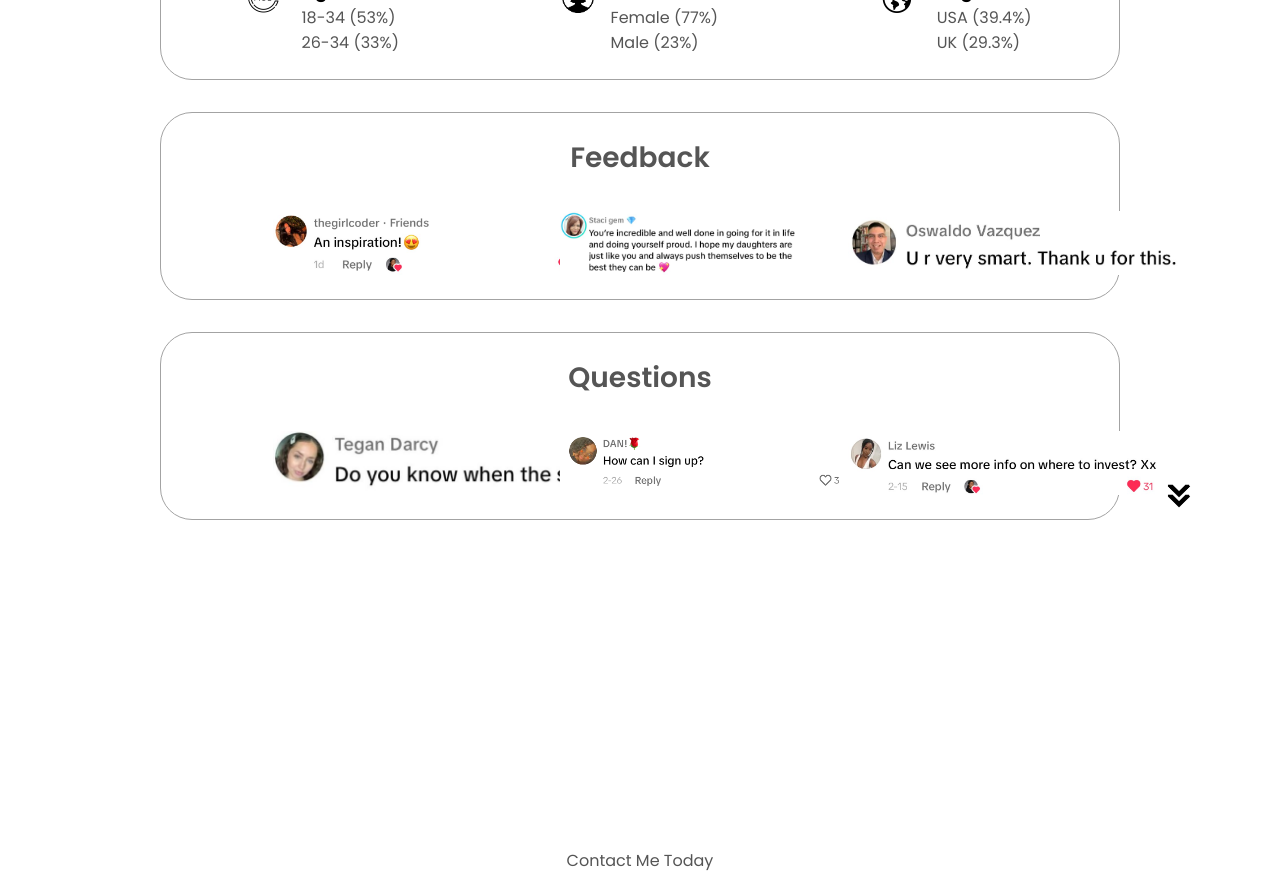
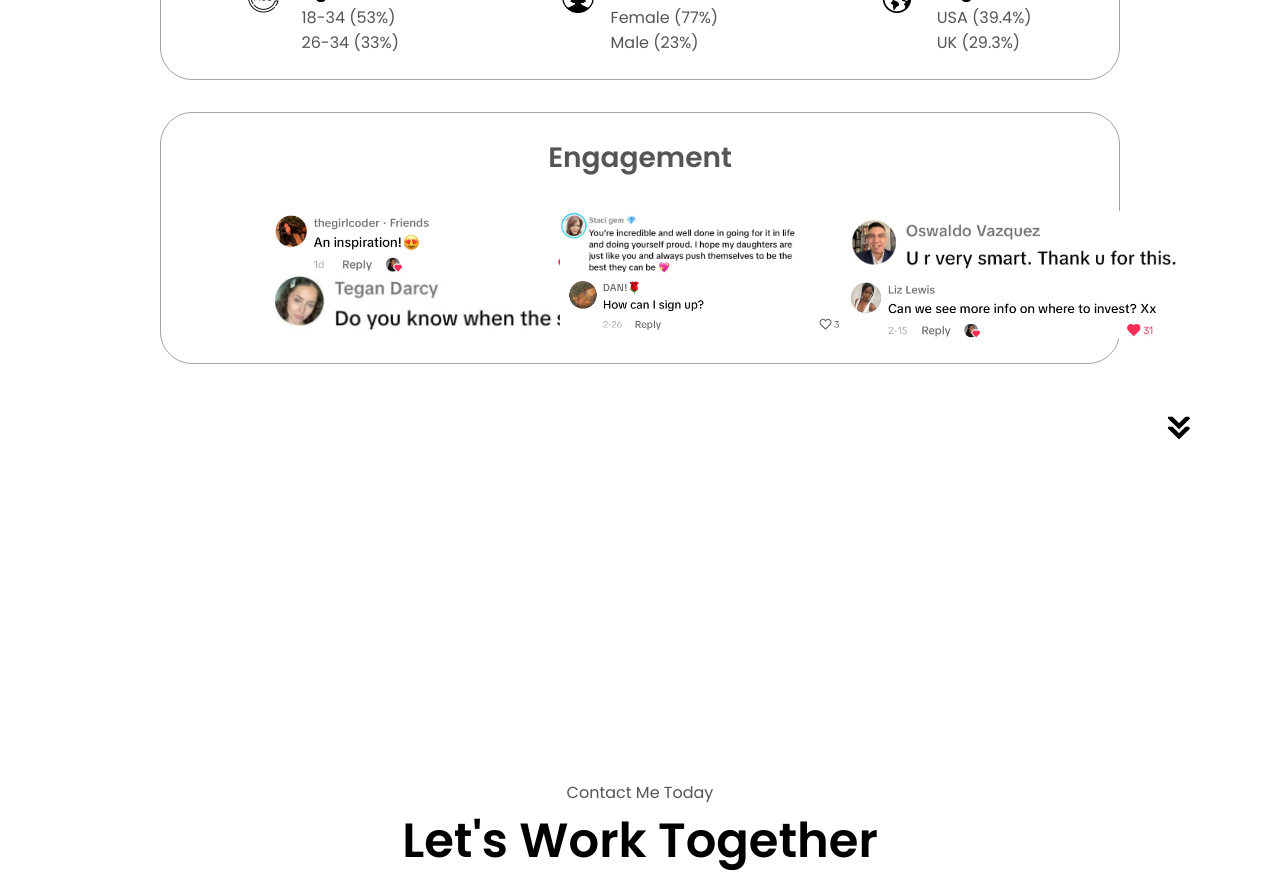
Before and after one commit to benb0201/angel_portfolio, a React (Vite) app: page /content in a window 1280 px wide. Shown: the part 1700-2584 px from the top of the page. Built offline with nearby package versions, Linux system fonts and the light colour scheme.

Commit message:
Replacing Feedback and Questions with Engagement heading

```diff
--- a/src/components/routes/Audience.jsx
+++ b/src/components/routes/Audience.jsx
@@ -50,7 +50,7 @@ const Audience = () => {
             </div>
           </div>
           <div className={classes.detailsContainer}>
-            <h2 className={classes.experienceSubtitle}>Feedback</h2>
+            <h2 className={classes.experienceSubtitle}>Engagement</h2>
             <div className={classes.articleContainer2}>
               <article>
                 <img
@@ -74,9 +74,6 @@ const Audience = () => {
                 />
               </article>
             </div>
-          </div>
-          <div className={classes.detailsContainer}>
-            <h2 className={classes.experienceSubtitle}>Questions</h2>
             <div className={classes.articleContainer2}>
               <article>
                 <img
--- a/src/components/routes/Hero.jsx
+++ b/src/components/routes/Hero.jsx
@@ -23,7 +23,7 @@ function Hero() {
           <p className={classes.sectionTextP1}>Hello, I'm</p>
           <h1 className={classes.title}>Angel</h1>
           <p className={classes.sectionTextP2}>
-            Content Creator | AI & Data Scientist
+            Empowering confidence and growth through content creation
           </p>
           <div className={classes.btnContainer}>
             <button
```
